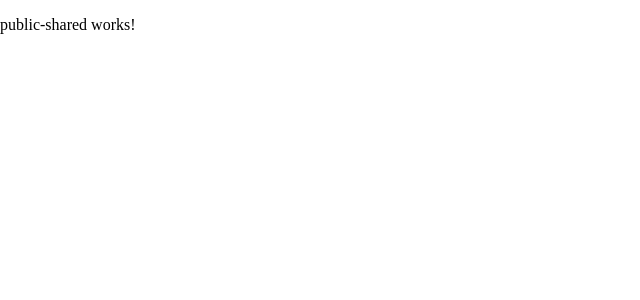
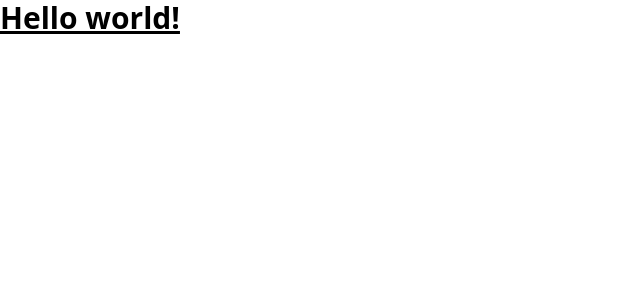
Before and after one commit to Shayan-Pakrad/Novin.Warehouse, an Angular app in the folder Novin.Warehouse.Frontend/: page / in a window 1280 px wide. Shown: the top 300 px of the page, without its empty margins (0-640 px from the left). Built offline with nearby package versions, Linux system fonts and the light colour scheme.

Commit message:
Frontend: install tailwindcss

```diff
--- a/Novin.Warehouse.Frontend/package.json
+++ b/Novin.Warehouse.Frontend/package.json
@@ -27,12 +27,15 @@
     "@angular/cli": "^19.0.6",
     "@angular/compiler-cli": "^19.0.0",
     "@types/jasmine": "~5.1.0",
+    "autoprefixer": "^10.4.20",
     "jasmine-core": "~5.4.0",
     "karma": "~6.4.0",
     "karma-chrome-launcher": "~3.2.0",
     "karma-coverage": "~2.2.0",
     "karma-jasmine": "~5.1.0",
     "karma-jasmine-html-reporter": "~2.1.0",
+    "postcss": "^8.4.49",
+    "tailwindcss": "^3.4.17",
     "typescript": "~5.6.2"
   }
 }
--- a/Novin.Warehouse.Frontend/src/app/+public/public-shared/public-shared.component.html
+++ b/Novin.Warehouse.Frontend/src/app/+public/public-shared/public-shared.component.html
@@ -1 +1,3 @@
-<p>public-shared works!</p>
+<h1 class="text-3xl font-bold underline">
+    Hello world!
+</h1>
--- a/Novin.Warehouse.Frontend/src/styles.css
+++ b/Novin.Warehouse.Frontend/src/styles.css
@@ -1,4 +1,6 @@
-/* You can add global styles to this file, and also import other style files */
+@tailwind base;
+@tailwind components;
+@tailwind utilities;
 body{
     margin: 0;
 }
--- /dev/null
+++ b/Novin.Warehouse.Frontend/tailwind.config.js
@@ -0,0 +1,10 @@
+/** @type {import('tailwindcss').Config} */
+module.exports = {
+  content: [
+    "./src/**/*.{html,ts}",
+  ],
+  theme: {
+    extend: {},
+  },
+  plugins: [],
+}
```
Also changed, not shown: 1 other file (tests, documents, lock files or other folders).
